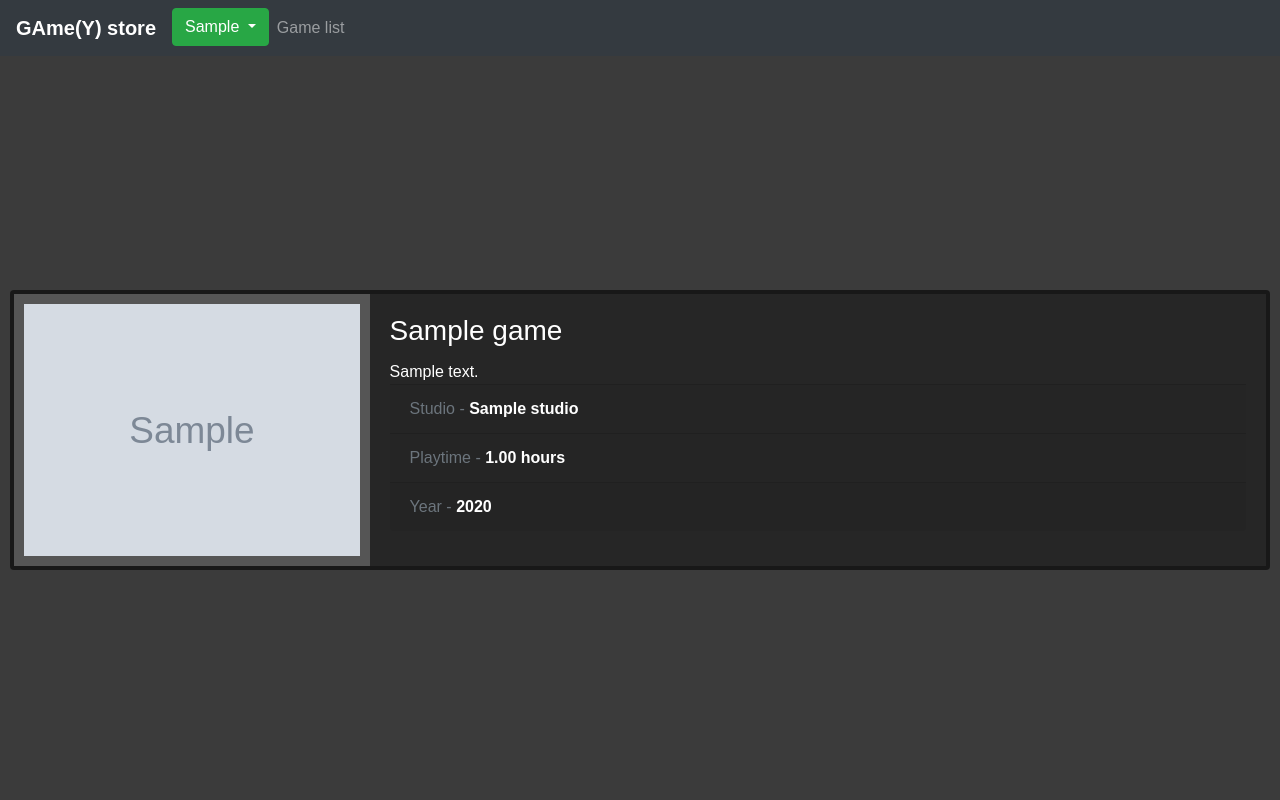
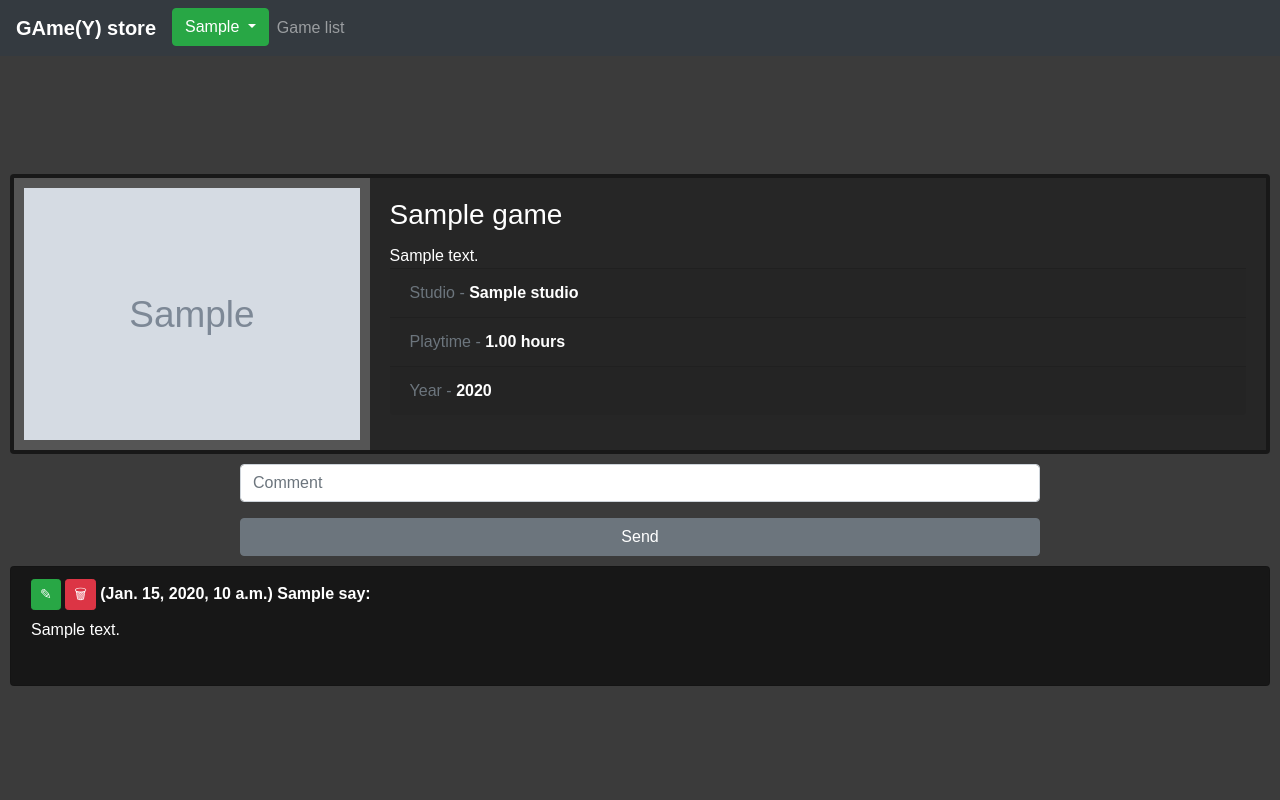
Before and after one commit to Dobrynya69/Store-Dokcer-postgreSQL-, a Django app: page /games/00000000-0000-0000-0000-000000000001/ in a window 1280 px wide. Run offline with Django 4.2, Linux system fonts and the light colour scheme; a user stored in the database is signed in; tables that the repository leaves empty hold one stand-in row (values such as "Sample post"); grey boxes marked "Sample" are stand-in pictures; parts of the project's set-up code (start-up, migrations or seed data) failed here and were passed over; some libraries are stand-ins or nearby versions.

Commit message:
add comments

```diff
--- a/games/admin.py
+++ b/games/admin.py
@@ -3,9 +3,11 @@ from django.contrib import admin
 from django.contrib.admin import ModelAdmin
 from .models import *
 
+class CommentInline(admin.TabularInline):
+    model = Comment
 
 class GameAdmin(ModelAdmin):
-
+    inlines = [CommentInline,]
     list_display = ('name', 'studio', 'playtime')
 
 
@@ -16,6 +18,6 @@ class GameInline(admin.TabularInline):
 class StudioAdmin(ModelAdmin):
     inlines = [GameInline,]
 
-
+admin.site.register(Comment)
 admin.site.register(Game, GameAdmin)
 admin.site.register(Studio, StudioAdmin)
--- a/games/forms.py
+++ b/games/forms.py
@@ -32,3 +32,7 @@ class GameSortForm(forms.Form):
             choices = studio_choices(),
             required=False
     )
+
+
+class CommentCreateForm(forms.Form):
+    text = forms.CharField(widget=forms.TextInput(attrs={'placeholder':'Comment'}), label='')
--- a/games/urls.py
+++ b/games/urls.py
@@ -3,5 +3,8 @@ from .views import *
 
 urlpatterns = [
     path('list/', GamesListView.as_view(), name='game_list'),
+    path('comment/<pk>/delete/', CommentDeleteView.as_view(), name='comment_delete'),
+    path('comment/<pk>/edit/', CommentEditView.as_view(), name='comment_edit'),
+    path('<pk>/comment/crete/', CommentCreateView.as_view(), name='comment_create'),
     path('<pk>/', GamesDetailView.as_view(), name='game'),
 ]
--- a/games/views.py
+++ b/games/views.py
@@ -7,7 +7,9 @@ from django.http import HttpResponse
 from django.core.paginator import Paginator, PageNotAnInteger, EmptyPage
 from .forms import *
 from django.db.models import Q
+from django.urls import reverse_lazy
 from django.template.loader import render_to_string
+from django.contrib.auth.mixins import LoginRequiredMixin, UserPassesTestMixin
 
 
 def paginate(max_objects, objects, page):
@@ -88,45 +90,156 @@ class GamesListView(View):
 
 
     def post(self, request, *args, **kwargs):
-        try:
-            page = int(request.GET.get('page', 1))
-        except ValueError:
+        if GameSortForm(request.POST).is_valid():
+            try:
+                page = int(request.GET.get('page', 1))
+            except ValueError:
+                page = 1
+
+            if GameSortForm(request.POST).is_valid():
+                objects = self.get_queryset()
+                end_page = paginate_count(self.max_objects, objects)
+                filter_variables = ''
+                if request.POST.get('order') is not None:
+                    filter_variables += f'order={request.POST.get("order")}&'
+                for studio in request.POST.getlist('studio'):
+                    filter_variables += f'studio={studio}&'
+                if request.POST.get('name') is not None:
+                    filter_variables += f'name={request.POST.get("name")}&'
+            else:
+                objects = self.model.objects.all()
+                end_page = paginate_count(self.max_objects, objects)
+                filter_variables = ''
+
+            if 1 > page or page > end_page:
+                page = 1
+
+            html = render_to_string(
+                    request=request,
+                    template_name="games/list-template.html",
+                    context={
+                        'games': paginate(self.max_objects, objects, page),
+                        'paginate_range': paginate_pages_range(page, 2, end_page),
+                        'end_page': end_page,
+                        'page': page,
+                        },
+                    )
+            return JsonResponse({'html': html}, status=200)
+        else:
             page = 1
-
-        if GameSortForm(request.POST).is_valid():
-            objects = self.get_queryset()
-            end_page = paginate_count(self.max_objects, objects)
-            filter_variables = ''
-            if request.POST.get('order') is not None:
-                filter_variables += f'order={request.POST.get("order")}&'
-            for studio in request.POST.getlist('studio'):
-                filter_variables += f'studio={studio}&'
-            if request.POST.get('name') is not None:
-                filter_variables += f'name={request.POST.get("name")}&'
-        else:
             objects = self.model.objects.all()
             end_page = paginate_count(self.max_objects, objects)
-            filter_variables = ''
 
-        if 1 > page or page > end_page:
-            page = 1
-
-        html = render_to_string(
+            html = render_to_string(
                 request=request,
                 template_name="games/list.html",
                 context={
                     'games': paginate(self.max_objects, objects, page),
                     'paginate_range': paginate_pages_range(page, 2, end_page),
                     'end_page': end_page,
-                    'page': page,
+                    'page': 1,
                     'filter_form': GameSortForm(request.POST),
-                    'filter_variables': filter_variables,
                     },
                 )
-        return JsonResponse({'html': html}, status=200)
+            return JsonResponse({'html_error': html}, status=203)
 
 
 class GamesDetailView(DetailView):
     model = Game
     template_name = 'games/detail.html'
     context_object_name = 'game'
+
+
+    def get_context_data(self, **kwargs):
+        context = super().get_context_data(**kwargs)
+        context['comment_form'] = CommentCreateForm()
+        game = self.get_object()
+        context['comments'] = Comment.objects.filter(game=game).order_by('-date')
+        return context
+
+
+def get_comments(request, game, form):
+    html = ''
+    comments = Comment.objects.filter(game=game).order_by('-date')
+    for comment_flex in comments:
+        html += render_to_string(request=request, template_name='games/comment.html', context={'comment': comment_flex, 'comment_form': form})
+    return html
+
+
+class CommentCreateView(LoginRequiredMixin, View):
+    model = Comment
+    form_class = CommentCreateForm
+
+    def post(self, request, *args, **kwargs):
+        if self.form_class(request.POST).is_valid():
+            game = Game.objects.get(pk = kwargs['pk'])
+            user = request.user
+            comment = self.model.objects.create(game=game, user=user, text=request.POST.get('text', ''))
+            return JsonResponse({'html': get_comments(request, game, self.form_class())}, status=200)
+        else:
+            game = Game.objects.get(pk=kwargs['pk'])
+            html = render_to_string(
+                request=request,
+                template_name='games/comment.html',
+                context={
+                    'comment_form': CommentCreateForm(request.POST),
+                    'comments': Comment.objects.filter(game=game).order_by('date'),
+                    'game': game,
+                    })
+            return JsonResponse({'html_error': html}, status=203)
+
+
+class CommentDeleteView(LoginRequiredMixin, UserPassesTestMixin, View):
+    model = Comment
+    form_class = CommentCreateForm
+
+
+    def get(self, request, *args, **kwargs):
+        try:
+            comment = self.model.objects.get(pk=self.kwargs['pk'])
+        except self.model.DoesNotExist:
+            return JsonResponse({'error': 'Object does not exist'}, status=203)
+
+        game = comment.game
+        comment.delete()
+        return JsonResponse({'html': get_comments(request, game, self.form_class())}, status=200)
+
+
+    def test_func(self):
+        comment_user = self.model.objects.get(pk=self.kwargs['pk']).user
+        user = self.request.user
+        return comment_user == user
+
+
+class CommentEditView(LoginRequiredMixin, UserPassesTestMixin, View):
+    model = Comment
+    form_class = CommentCreateForm
+
+    def post(self, request, *args, **kwargs):
+        try:
+            comment = self.model.objects.get(pk=self.kwargs['pk'])
+        except self.model.DoesNotExist:
+            return JsonResponse({'error': 'Object does not exist'}, status=203)
+
+        game = comment.game
+
+        if self.form_class(request.POST).is_valid():
+            comment.text = request.POST.get('text', 'ERROR')
+            comment.save()
+            return JsonResponse({'html': get_comments(request, game, self.form_class())}, status=200)
+        else:
+            html = render_to_string(
+                request=request,
+                template_name='games/comment.html',
+                context={
+                    'comment_form': CommentCreateForm(request.POST),
+                    'comments': Comment.objects.filter(game=game).order_by('date'),
+                    'game': game,
+                    })
+            return JsonResponse({'html_error': html}, status=203)
+
+
+    def test_func(self):
+        comment_user = self.model.objects.get(pk=self.kwargs['pk']).user
+        user = self.request.user
+        return comment_user == user
--- a/static/css/base.css
+++ b/static/css/base.css
@@ -17,11 +17,18 @@ body{
     width: 100vw;
     height: 100vh;
     z-index: 1031;
-    background-color: rgba(0, 0, 0, 0.864);
+    background-color: rgb(130, 79, 72);
     transition: 300ms;
+    text-align: center;
+    font-size: 5vw;
+    display: flex;
+    align-items: center;
+    justify-content: center;
+    border-radius: 100%;
 }
 .hide.trans{
     top: 0;
+    border-radius: 0;
 }
 .content{
     min-height: 100vh;
@@ -68,3 +75,10 @@ form .btn{
 .card-body{
     background-color: rgba(0, 0, 0, 0.852);
 }
+.list-group-item-dark{
+    background-color: rgba(0, 0, 0, 0.6);
+}
+.list-group{
+    width: calc(100% - 20px);
+    margin: 10px;
+}
--- /dev/null
+++ b/static/css/games/detail.css
@@ -0,0 +1,28 @@
+.list-group.active{
+    opacity: 0.2;
+}
+.list-group{
+    opacity: 1;
+    transition: 300ms;
+    overflow: hidden;
+}
+form{
+    width: 100vh;
+}
+.list-group-item{
+    min-height: 120px;
+    position: relative;
+}
+.comment_edit_form{
+    position: absolute;
+    width: calc(100% - 55px);
+    height: calc(100%);
+    padding: 10px;
+    background-color: rgba(0, 0, 0, 0.652);
+    top: 0;
+    left: -100%;
+    transition: 300ms;
+}
+.comment_edit_form.active{
+    left: 55px;
+}
--- /dev/null
+++ b/static/js/games/detail_ajax.js
@@ -0,0 +1,83 @@
+$(document).on('submit', '.comment_form', function(e) {
+    e.preventDefault();
+    var action_url = $(this).attr("action")
+    formData = new FormData($(this).get(0));
+    $.ajax({
+        type: "POST",
+        url: action_url,
+        data: formData,
+        contentType: false,
+        processData: false,
+        success: function(response){
+            if("html_error" in response){
+                document.querySelector("html").innerHTML = response["html_error"]
+            }
+            else{
+                document.querySelector(".list-group").classList.add("active")
+                document.querySelector(".list-group").innerHTML = response["html"]
+                setTimeout(() => {
+                    document.querySelector(".list-group").classList.remove("active")
+                }, 400);
+            }
+        }
+    })
+});
+$(document).on('submit', '.comment_edit_form', function(e) {
+    e.preventDefault();
+    var action_url = $(this).attr("action")
+    formData = new FormData($(this).get(0));
+    $.ajax({
+        type: "POST",
+        url: action_url,
+        data: formData,
+        contentType: false,
+        processData: false,
+        success: function(response){
+            if("html_error" in response){
+                document.querySelector("html").innerHTML = response["html_error"]
+            }
+            else if("html" in response){
+                document.querySelector(".list-group").classList.add("active")
+                document.querySelector(".list-group").innerHTML = response["html"]
+                setTimeout(() => {
+                    document.querySelector(".list-group").classList.remove("active")
+                }, 400);
+            }
+        }
+    })
+});
+document.querySelector("body").addEventListener('click', function(e) {
+    if(e.target.classList.contains("comment-delete")){
+        e.preventDefault();
+        var action_url = $(e.target).attr("href")
+        $.ajax({
+            type: "GET",
+            url: action_url,
+            contentType: false,
+            processData: false,
+            success: function(response){
+                if("html" in response){
+                    document.querySelector(".list-group").classList.add("active")
+                    document.querySelector(".list-group").innerHTML = response["html"]
+                    setTimeout(() => {
+                        document.querySelector(".list-group").classList.remove("active")
+                    }, 400);
+                }
+            }
+        })
+    }
+})
+document.querySelector("body").addEventListener('click', function(e) {
+    if(e.target.classList.contains("comment-edit")){
+        var comment = e.target.parentElement.parentElement.parentElement
+        for (let i = 0; i < comment.children.length; i++) {
+            if(comment.children[i].classList.contains("comment_edit_form")){
+                var all = document.querySelectorAll(".comment_edit_form")
+                for (let j = 0; j < all.length; j++) {
+                    all[j].classList.remove("active")
+                }
+                comment.children[i].classList.toggle("active")
+            }
+        }
+    }
+})
--- a/templates/base.html
+++ b/templates/base.html
@@ -10,7 +10,7 @@
         {% block links %}{% endblock links %}
     </head>
     <body>
-        <div class="hide"></div>
+        <div class="hide">GGWP</div>
         <div class="content">
             <header>
                 <nav class="navbar navbar-expand-lg navbar-dark bg-dark fixed-top">
--- /dev/null
+++ b/templates/games/comment.html
@@ -0,0 +1,21 @@
+{% load static %}
+{% load crispy_forms_tags %}
+<li class="list-group-item list-group-item-dark comment">
+    <h6>
+        <b>
+            {% if comment.user == request.user %}
+                <button class="btn btn-success btn-sm comment-edit">✎</button>
+                <a href="{% url 'comment_delete' pk=comment.pk %}" class="btn btn-danger btn-sm comment-delete">🗑</a>
+            {% endif %}
+            ({{comment.date}}) {{comment.user.first_name}} say:
+        </b>
+    </h6>
+    <span>{{comment.text}}</span>
+    {% if comment.user == request.user %}
+        <form class="comment_edit_form" action="{% url 'comment_edit' pk=comment.pk %}" method="POST">
+            {% csrf_token %}
+            {{comment_form|crispy}}
+            <input value="Edit", type="submit", class="btn btn-secondary">
+        </form>
+    {% endif %}
+</li>
--- a/templates/games/detail.html
+++ b/templates/games/detail.html
@@ -7,8 +7,23 @@
 
 {% block links %}
     <link rel="stylesheet" href="{% static 'css/games/game.css' %}">
+    <link rel="stylesheet" href="{% static 'css/games/detail.css' %}">
 {% endblock links %}
 
 {% block content %}
     {% include 'games/game.html' with game=game detail=True %}
+    <form class="comment_form" action="{% url 'comment_create' pk=game.pk %}" method="POST">
+        {% csrf_token %}
+        {{comment_form|crispy}}
+        <input value="Send", type="submit", class="btn btn-secondary">
+    </form>
+    <ul class="list-group ">
+        {% for comment in comments %}
+            {% include 'games/comment.html' with comment=comment comment_form=comment_form %}
+        {% endfor %}
+    </ul>
 {% endblock content %}
+
+{% block scripts %}
+    <script src="{% static 'js\games\detail_ajax.js' %}"></script>
+{% endblock scripts %}
```
Also changed, not shown: games/models.py (+10 -0 lines), static/js/games/list_ajax.js (+16 -6 lines), templates/games/list-template.html (added, +15 -0 lines), templates/games/list.html (+1 -15 lines), games/migrations/0011_comment.py (added), games/migrations/0012_comment_text.py (added), games/migrations/0013_comment_date.py (added), games/migrations/0014_alter_comment_date.py (added), games/migrations/0015_alter_comment_date.py (added), games/migrations/0016_alter_comment_date.py (added).
